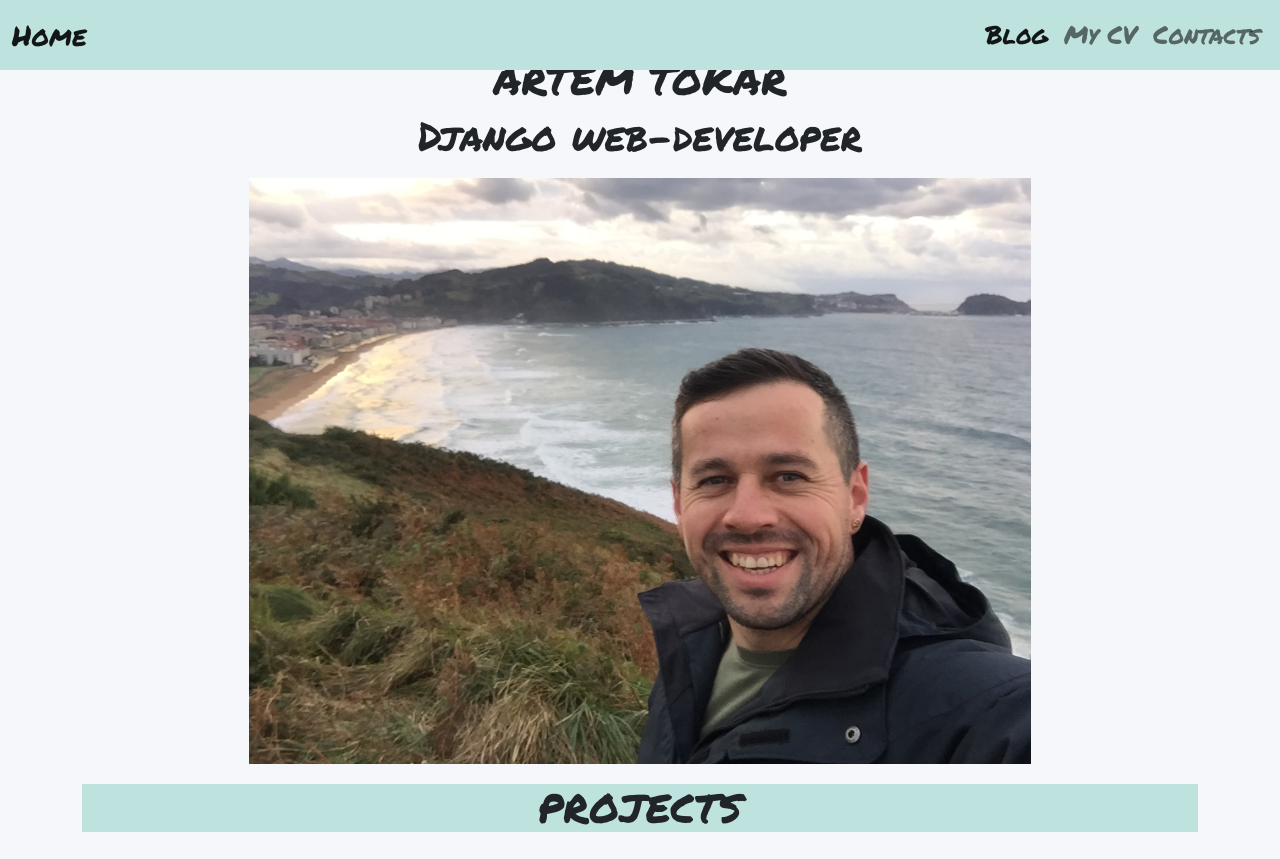
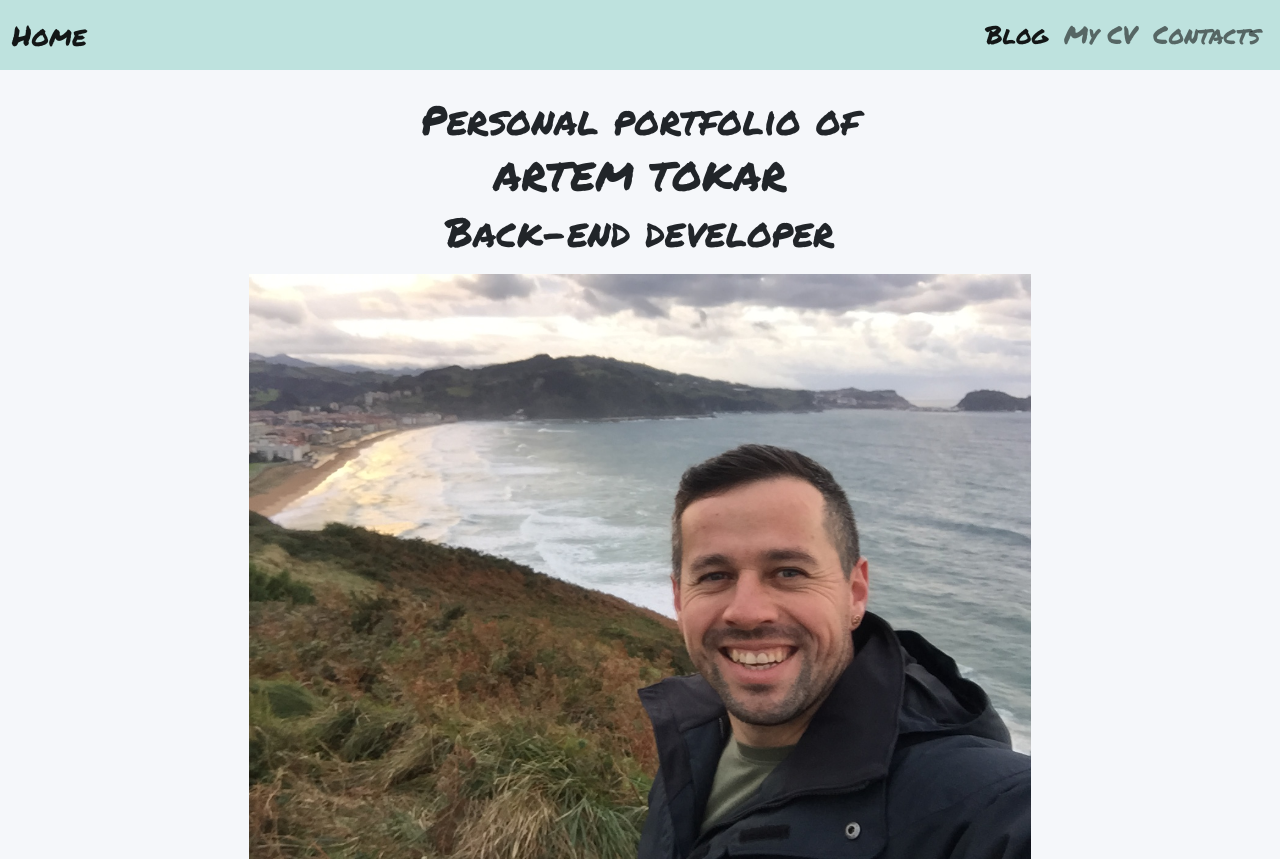
Before and after one commit to ArtemTokar13/portfolio, a Django app: page / in a window 1280 px wide. Shown: the top 859 px of the page. Before the commit the page ends 832 px from the top, so only its background shows below. Run offline with Django 3.2, Linux system fonts and the light colour scheme; data that the repository does not hold is empty.

Commit message:
Commit with CV

```diff
--- a/portfolio/templates/portfolio/home.html
+++ b/portfolio/templates/portfolio/home.html
@@ -3,9 +3,13 @@
 {% load static %}
 
 {% block content %}
+    <br>
+    <br>
+    <br>
+    <br>
     <h1 class="container text-center">Personal portfolio of</h1>
     <h1 class="container text-center">ARTEM TOKAR</h1>
-    <h1 class="container text-center">Django web-developer</h1>
+    <h1 class="container text-center">Back-end developer</h1>
     <div class="container text-center">
         <img src="{% static 'portfolio/me.jpg' %}" class="img img-fluid">
 
```
